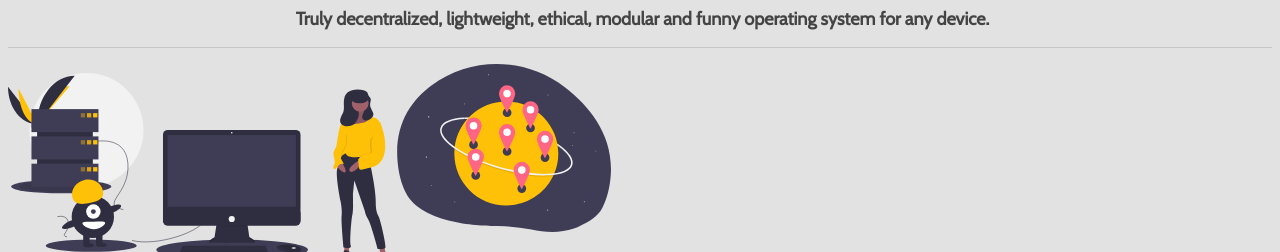
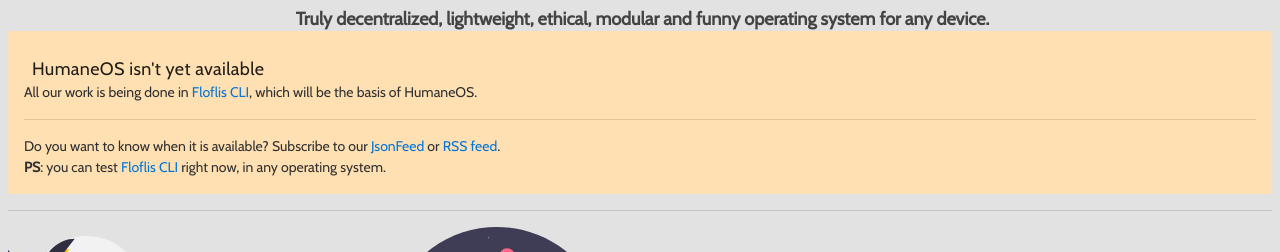
Before and after one commit to Floflis/HumaneOS, a plain HTML site: page index.html in a window 1280 px wide. Shown: the part 548-800 px from the top of the page. Drawn offline with Linux system fonts and the light colour scheme.

Commit message:
Updates
Signed-off-by: Daniell Mesquita <daniellmesquita@protonmail.com>

```diff
--- a/index.html
+++ b/index.html
@@ -41,6 +41,13 @@
 <div class="content">
 <article>
 <center><img width="500px" src="https://ipfs.io/ipfs/QmWwMFPL2jMjCcEyYPVmCikGb4aUZBXrzZHJ2wF4f2rKGH"/><br/><img src="logotype.png" title="HumaneOS" alt="HumaneOS"/><br/><h3>Truly decentralized, lightweight, ethical, modular and funny operating system for any device.</h3></center>
+<div class="alert alert-warning" role="alert">
+  <h4 class="alert-heading">HumaneOS isn't yet available</h4>
+  <p>All our work is being done in <a href="https://floflis.github.io/cli">Floflis CLI</a>, which will be the basis of HumaneOS.</p>
+  <hr>
+  <p class="mb-0">Do you want to know when it is available? Subscribe to our <a href="https://floflis.github.io/blog/index.json" target="blank">JsonFeed</a> or <a href="https://floflis.github.io/blog/index.xml" target="blank">RSS feed</a>.</br>
+<b>PS</b>: you can test <a href="https://floflis.github.io/cli">Floflis CLI</a> right now, in any operating system.</p>
+</div>
 <hr/>
 
 <img width="300px" src="img/undraw/server_down.svg"/> <img width="300px" src="img/undraw/around_the_world.svg"/>
@@ -176,7 +183,7 @@
 
 </article>
 <footer><div class="footer-shadow"></div>
-<center>Last update in 10/05/2019 at 16:12</center><a href="https://plasnerd.github.io/Framework.js/" target="blank"><img src="https://framework.js.org/img/seal-2_w.png" width="167px" title="Built with FrameworkJS" style="-webkit-user-drag:element"></a><a href="https://plasnerd.github.io/PEHTML/" target="blank"><img src="https://plasnerd.github.io/PEHTML/img/seal-2.png" width="167px" height="94px" style="-webkit-user-drag:element"></a>
+<center>Last update in 03/11/2019 at 20:02</center><a href="https://plasnerd.github.io/Framework.js/" target="blank"><img src="https://framework.js.org/img/seal-2_w.png" width="167px" title="Built with FrameworkJS" style="-webkit-user-drag:element"></a><a href="https://plasnerd.github.io/PEHTML/" target="blank"><img src="https://plasnerd.github.io/PEHTML/img/seal-2.png" width="167px" height="94px" style="-webkit-user-drag:element"></a>
 <div class="social-icons">
 <a rel="me" href="https://mastodon.social/@humane" target="blank"><img src="img/social/mastodon.svg" width="40px" height="40px" title="Follow us on Mastodon and receive latest news feed about HumaneOS and other useful projects" alt="Mastodon" class="round"></a>
 <a href="https://riot.im/app/#/#HumaneOS:matrix.org" target="blank"><img src="img/social/riot.svg" width="40px" height="40px" title="Chat with us or get support" alt="Riot.im" class="round"></a>
```
